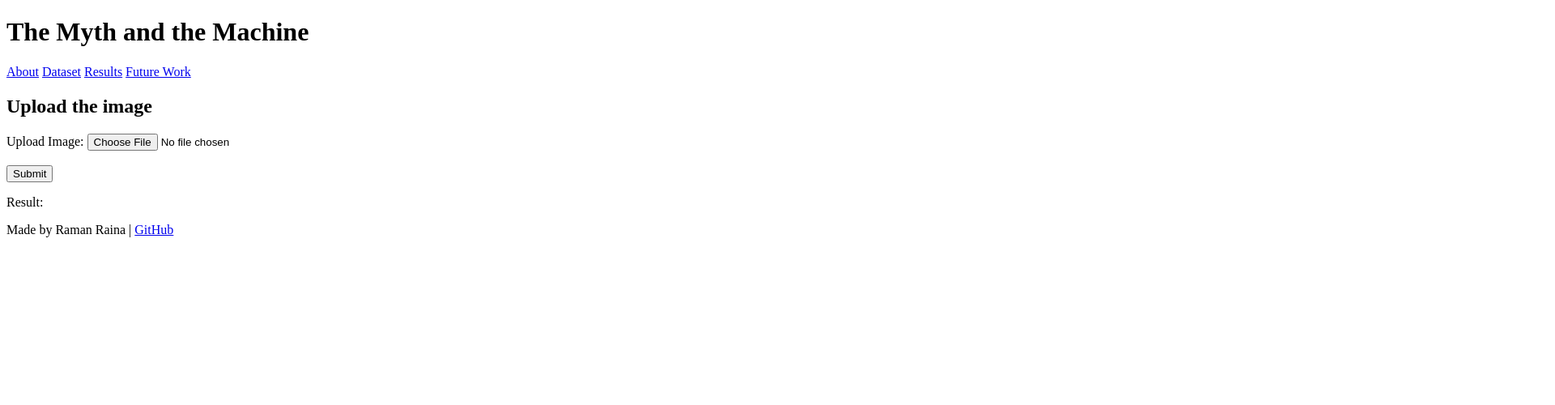
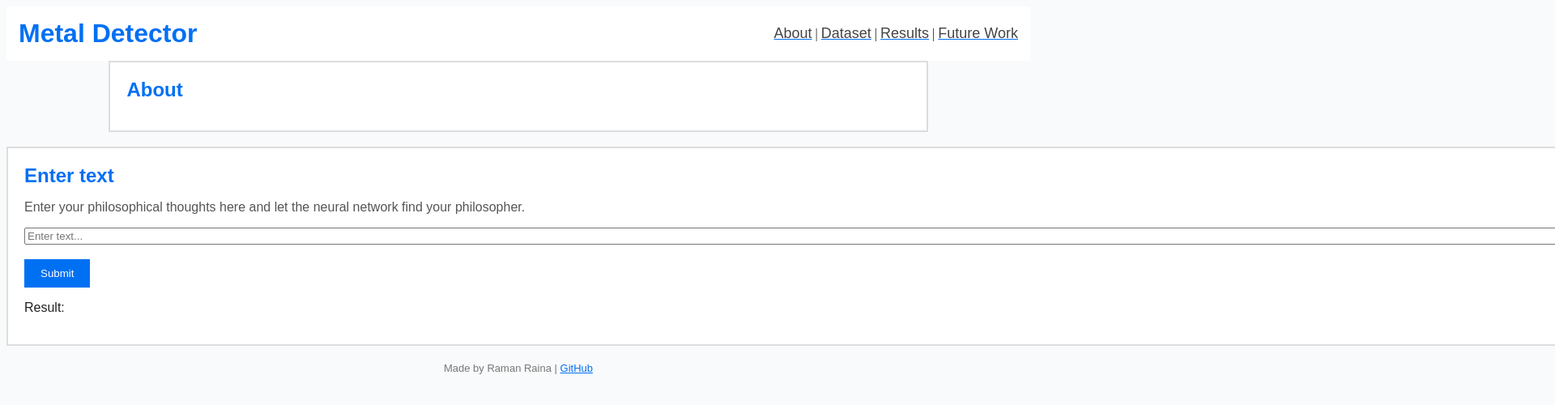
Before and after one commit to raman-raina/Myth-and-Machine, a plain HTML site: page index.html in a window 1280 px wide. Shown: the top 500 px of the page at 81% size, 1920 px wide, since content can reach past the window. Drawn offline with Linux system fonts and the light colour scheme.

Commit message:
index.html

```diff
--- a/index.html
+++ b/index.html
@@ -3,37 +3,69 @@
 <head>
   <meta charset="UTF-8">
   <meta name="viewport" content="width=device-width, initial-scale=1.0">
-  <title>Image Recognition Project</title>
-  <link rel="stylesheet" href="style.css">
+  <title>My ML Project</title>
 </head>
-<body>
-  <header>
-    <h1 id="project-title">The Myth and the Machine</h1>
-    <nav>
-      <a href="#about">About</a>
-      <a href="#dataset">Dataset</a>
-      <a href="#results">Results</a>
-      <a href="#future">Future Work</a>
-    </nav>
-  </header>
+<body bgcolor="#f9fafb" text="#222" link="#0070f3" vlink="#0059c1" alink="#ff0000">
 
-  <main>
+  <!-- Header -->
+  <table width="100%" bgcolor="white" cellpadding="15" cellspacing="0" border="0">
+    <tr>
+      <td>
+        <font face="Arial" size="6" color="#0070f3"><b>Metal Detector</b></font>
+      </td>
+      <td align="right">
+        <a href="#about"><font face="Arial" size="4" color="#444">About</font></a> |
+        <a href="#dataset"><font face="Arial" size="4" color="#444">Dataset</font></a> |
+        <a href="#results"><font face="Arial" size="4" color="#444">Results</font></a> |
+        <a href="#future"><font face="Arial" size="4" color="#444">Future Work</font></a>
+      </td>
+    </tr>
+  </table>
 
-    <section id="demo">
-      <h2>Upload the image</h2>
+  <!-- Main -->
+  <center>
+    <table width="80%" cellpadding="20" cellspacing="0" border="1" bordercolor="#ddd" bgcolor="white">
+      <tr>
+        <td>
+          <a name="about"></a>
+          <font face="Arial" size="5" color="#0070f3"><b>About</b></font>
+          <p><font face="Arial" size="3" color="#555">
+            <!-- About content here -->
+          </font></p>
+        </td>
+      </tr>
+    </table>
 
-      <label>Upload Image:</label>
-      <input id="imageInput" type="file" accept="image/*"><br><br>
+    <br>
 
-      <button onclick="sendData()">Submit</button>
-      <p>Result: <span id="output"></span></p>
-    </section>
+    <!-- Demo Section -->
+    <table width="80%" cellpadding="20" cellspacing="0" border="1" bordercolor="#ddd" bgcolor="white">
+      <tr>
+        <td>
+          <a name="demo"></a>
+          <font face="Arial" size="5" color="#0070f3"><b>Enter text</b></font>
+          <p><font face="Arial" size="3" color="#555">
+            Enter your philosophical thoughts here and let the neural network find your philosopher.
+          </font></p>
 
-  </main>
+          <input id="userInput" type="text" placeholder="Enter text..." size="1000">
+          <br><br>
+          <input type="button" value="Submit" onclick="sendData()" style="background:#0070f3;color:white;padding:10px 20px;border:none;">
+          <p><font face="Arial" size="3">Result: <b><span id="output"></span></b></font></p>
+        </td>
+      </tr>
+    </table>
+  </center>
 
-  <footer>
-    <p>Made by Raman Raina | <a href="https://github.com/raman-raina">GitHub</a></p>
-  </footer>
+  <br>
+
+  <!-- Footer -->
+  <center>
+    <font face="Arial" size="2" color="#777">
+      Made by Raman Raina |
+      <a href="https://github.com/yourusername"><font color="#0070f3">GitHub</font></a>
+    </font>
+  </center>
 
   <script src="script.js"></script>
 </body>
```
